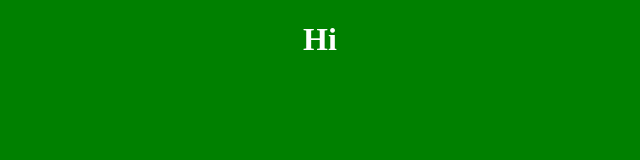
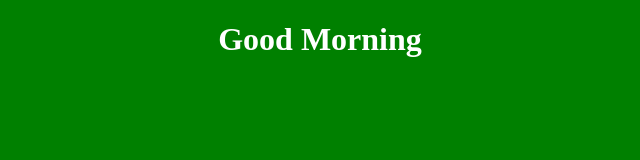
Before and after one commit to souhaHedhli/Hello, a plain HTML site: page index.html in a window 1280 px wide. Shown: the whole page, without its empty margins (320-960 px from the left). Drawn offline with Linux system fonts and the light colour scheme.

Commit message:
Hi -> Good Morning

```diff
--- a/index.html
+++ b/index.html
@@ -14,6 +14,6 @@
 			</style>
 		 </head>
 		<body>
-			<h1> Hi </h1>
+			<h1> Good Morning </h1>
 		</body>
 	</html>
```
